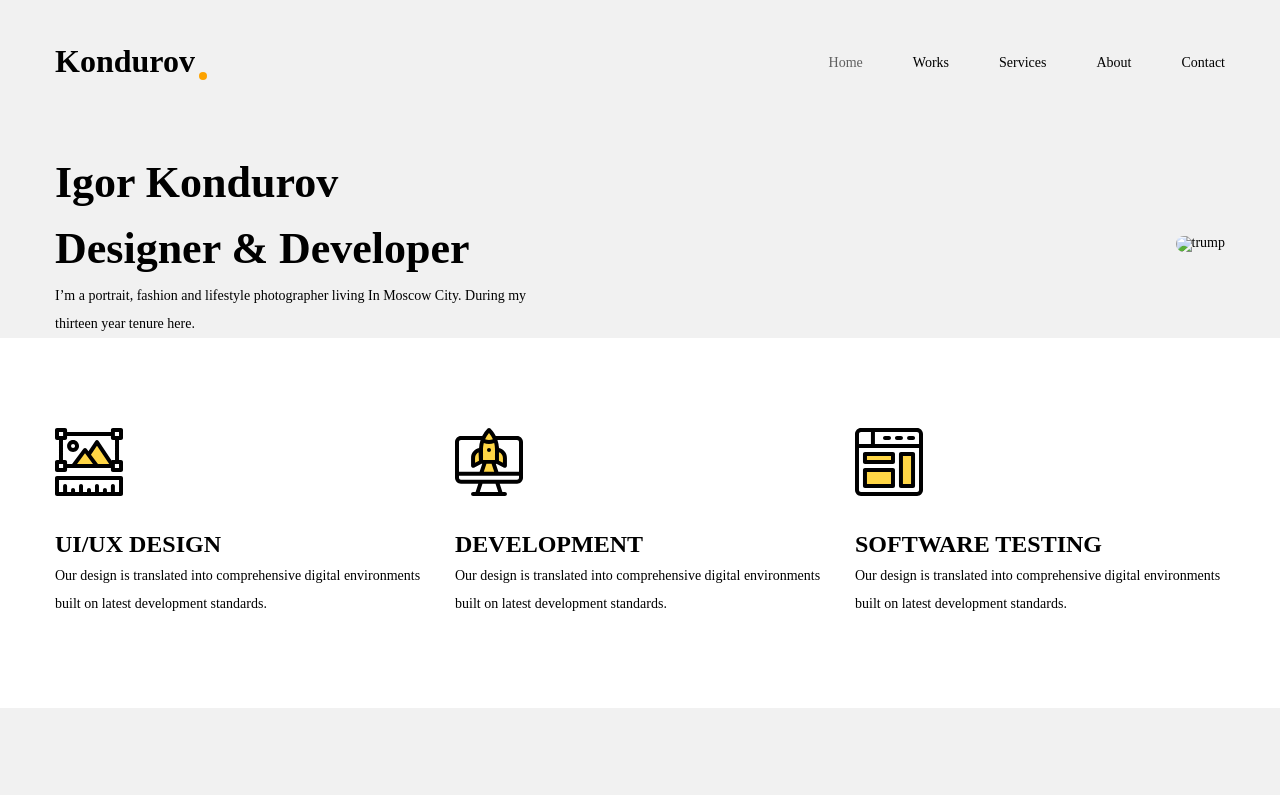
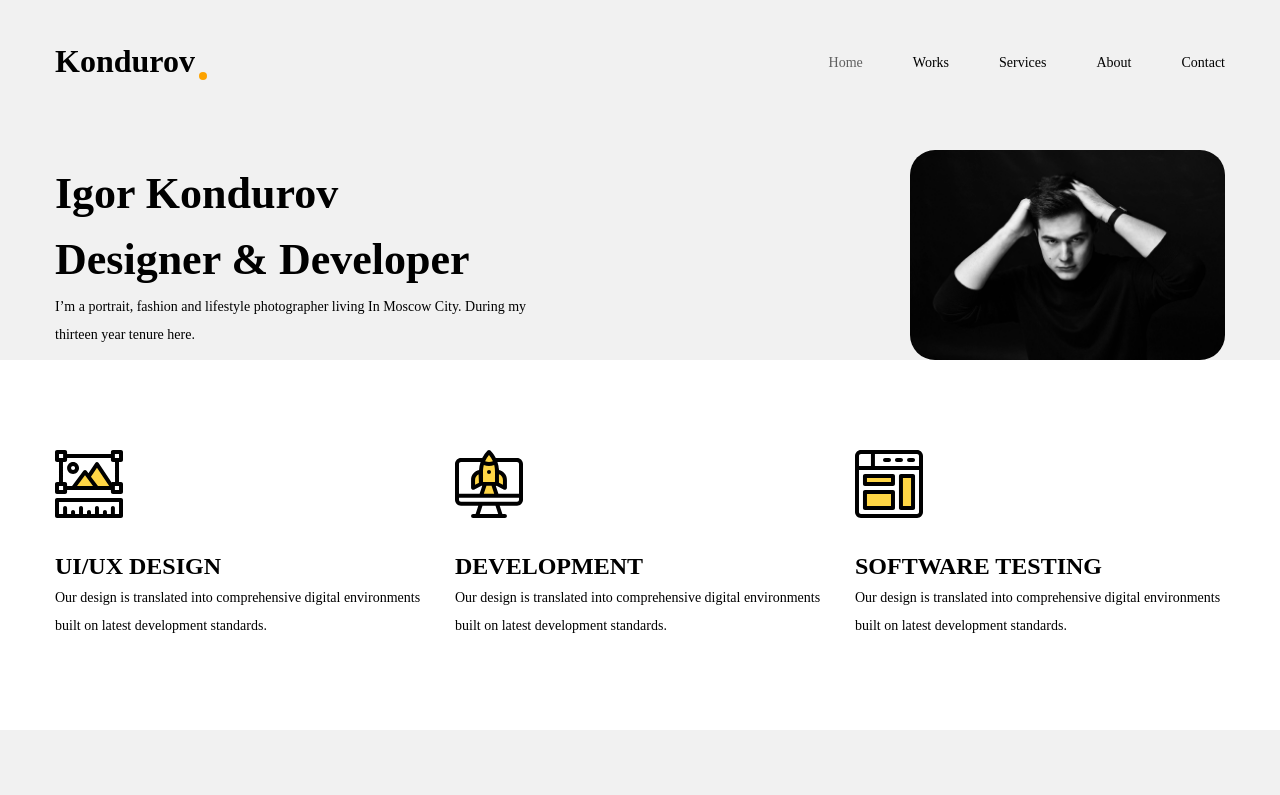
Before and after one commit to AlexMenov/portfolio-example, a plain HTML site: page index.html in a window 1280 px wide. Shown: the top 795 px of the page. Drawn offline with Linux system fonts and the light colour scheme.

Commit message:
Update index.html

```diff
--- a/index.html
+++ b/index.html
@@ -39,7 +39,7 @@
                         year tenure here.</p>
                 </div>
                 <div class="header-image">
-                    <a href="https://en.wikipedia.org/wiki/Donald_Trump" target="_blank"><img src="img/main.jpg"
+                    <a href="https://en.wikipedia.org/wiki/Donald_Trump" target="_blank"><img src="img/header/main.jpg"
                             alt="trump"></a>
                 </div>
             </div>
```
